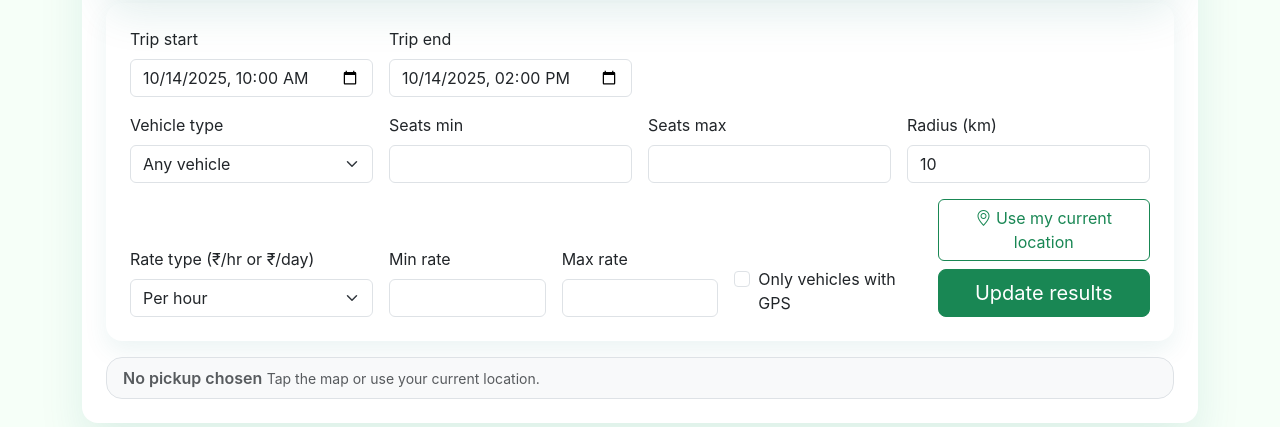
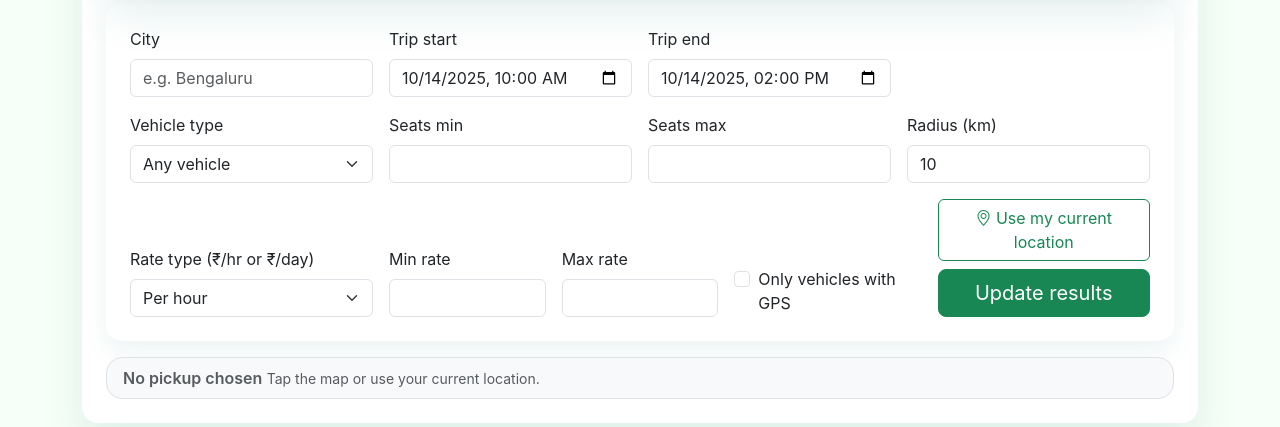
Before and after one commit to durlavdhadumia-beginner/Self-drive, a Flask app: page /search in a window 1280 px wide. Shown: the part 704-1131 px from the top of the page. Run offline with Flask 3, Linux system fonts and the light colour scheme; data that the repository does not hold is empty.

Commit message:
Add city filter field and align trip inputs

```diff
--- a/templates/search.html
+++ b/templates/search.html
@@ -104,6 +104,10 @@
                     <div class="col-12">
                         <div class="filter-bar">
                             <div class="row g-3 align-items-end">
+                                <div class="col-lg-3 col-md-4">
+                                    <label class="form-label" for="city-field">City</label>
+                                    <input type="text" class="form-control" name="city" id="city-field" value="{{ city or detected_city or '' }}" placeholder="e.g. Bengaluru">
+                                </div>
                                 <div class="col-lg-3 col-md-4">
                                     <label class="form-label" for="start-field">Trip start</label>
                                     <input type="datetime-local" class="form-control" name="start_time" id="start-field" value="{{ start_time or '' }}" required>
```
